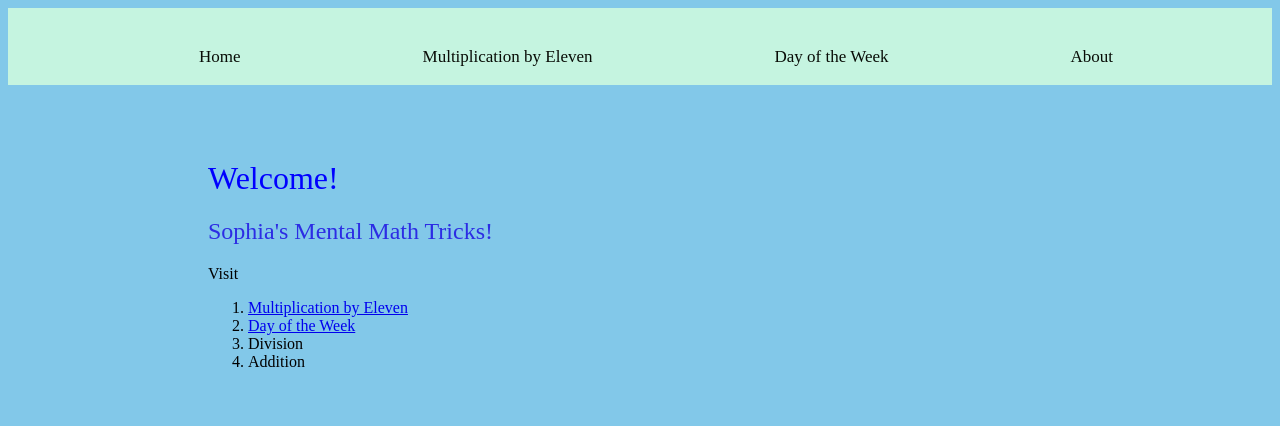
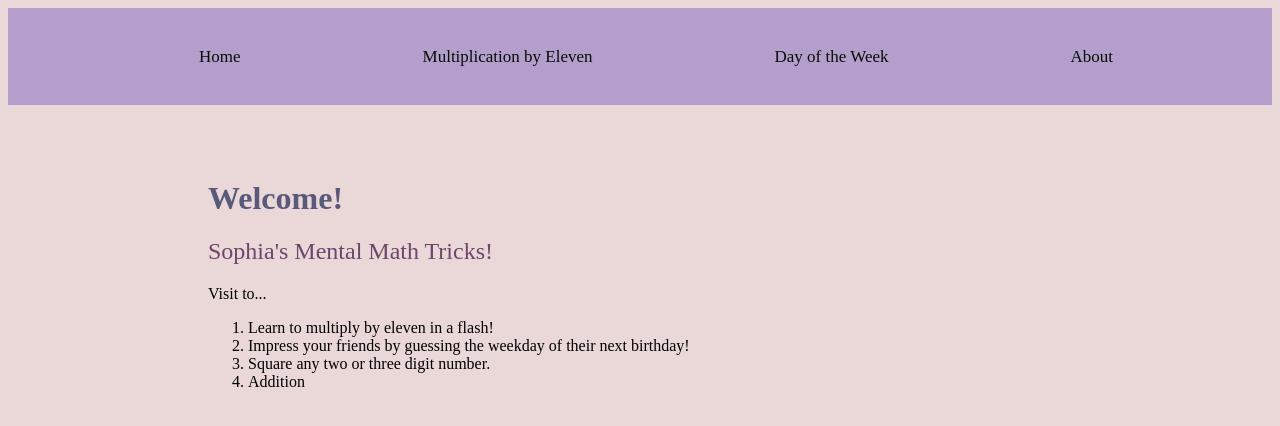
Before and after one commit to PlatinumPlat/Mental-Math-Tricks, a plain HTML site: page Homepage.html in a window 1280 px wide. Drawn offline with Linux system fonts and the light colour scheme; a web font is replaced by a local one.

Commit message:
Colours, Homepage
Changed the colour palette and homepage text.

```diff
--- a/Homepage.html
+++ b/Homepage.html
@@ -23,11 +23,11 @@
   <div class="content">
     <h1> Welcome! </h1>
     <h2> Sophia's Mental Math Tricks!</h2>
-    <p> Visit </p>
+    <p>Visit to...</p>
     <ol>
-      <li><a href="Multiplication by Eleven.html">Multiplication by Eleven</a></li>
-      <li><a href="Day of the Week.html">Day of the Week</a></li>
-      <li>Division</li>
+      <li>Learn to multiply by eleven in a flash!</a></li>
+      <li>Impress your friends by guessing the weekday of their next birthday!</li>
+      <li>Square any two or three digit number.</li>
       <li>Addition</li>
     </ol>
   </div>
--- a/styles.css
+++ b/styles.css
@@ -1,43 +1,48 @@
-html{
+html {
   .topnav {
-    background-color: rgb(197, 244, 224);
+    background-color: #B49FCC;
     overflow: hidden;
     font-family: "Chivo", serif;
     font-optical-sizing: auto;
     font-weight: 400;
     font-style: normal;
   }
+
   .topnavtext {
     display: inline-block;
     position: relative;
     padding-top: 20px;
+    padding-bottom: 20px;
     margin-left: 100px;
   }
+
   .topnav a {
     float: left;
     color: #080c06;
-    margin-right:75px;
-    margin-left:75px;
+    margin-right: 75px;
+    margin-left: 75px;
     text-align: center;
-    padding: 14px 16px;
+    padding: 14px 16px 14px;
     text-decoration: none;
     font-size: 17px;
   }
+
   .topnav a:hover {
-    background-color: #C2EABA;
-    color: rgb(16, 52, 21);
+    background-color: #EAD7D7;
+    color: #474973;
     font-weight: bolder;
   }
+
   .topnav a.active {
-    background-color: #13321f;
-    color: rgb(13, 33, 26);
+    background-color: #161B33;
+    color: rgb(27, 33, 13);
   }
 
   .topnav a::before {
     content: '';
     display: block;
     height: 5px;
-      background-color: #E7F59E;
+    background-color: #6B5B95;
 
     position: relative;
     top: 0;
@@ -51,25 +56,29 @@ html{
   }
 
   body {
-    background-color: rgb(130, 200, 233);
+    background-color: #EAD7D7;
   }
+
   .content {
     margin: 75px 25px 100px 200px;
   }
+
   h1 {
-      color: blue;
+    color: #595a7b;
+    font-family: "Chivo", serif;
+    font-optical-sizing: auto;
+    font-weight: 700;
+    font-style: normal;
+  }
+
+  h2 {
+    color: #6D466B;
     font-family: "Chivo", serif;
     font-optical-sizing: auto;
     font-weight: 400;
     font-style: normal;
   }
-    h2 {
-      color: rgb(44, 44, 228);
-      font-family: "Chivo", serif;
-      font-optical-sizing: auto;
-      font-weight: 400;
-      font-style: normal;
-    }
+
   h3 {
     color: rgb(69, 69, 187);
     font-family: "Chivo", serif;
@@ -77,15 +86,18 @@ html{
     font-weight: 400;
     font-style: normal;
   }
+
   p {
     color: black;
     font-family: "Antic", serif;
     font-weight: 400;
     font-style: normal;
   }
+
   img {
-      width:500px;
+    width: 500px;
   }
+
   li {
     color: black;
     font-family: "Antic", serif;
```
Lines whose indentation alone changed are shown as unchanged.
